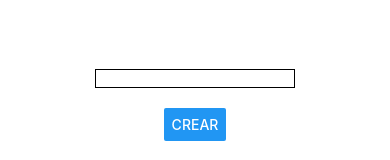
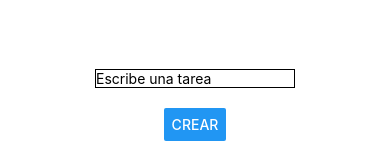
Before and after one commit to brunovillero/react_native, a React Native app: screen / in a window 390 px wide. Shown: the part 327-487 px from the top of the page. Built offline with nearby package versions, Linux system fonts and the light colour scheme.

Commit message:
placeholder

```diff
--- a/App.tsx
+++ b/App.tsx
@@ -33,7 +33,7 @@ function App(): React.JSX.Element {
   return (
     <SafeAreaView style={styles.container}>
       <View style={styles.textInput}>
-        <TextInput onChangeText={setTask} value={task} />
+        <TextInput onChangeText={setTask} value={task} placeholder='Escribe una tarea'/>
       </View>
       <View>
         <Button title='Crear' onPress={handlePress} />
```
